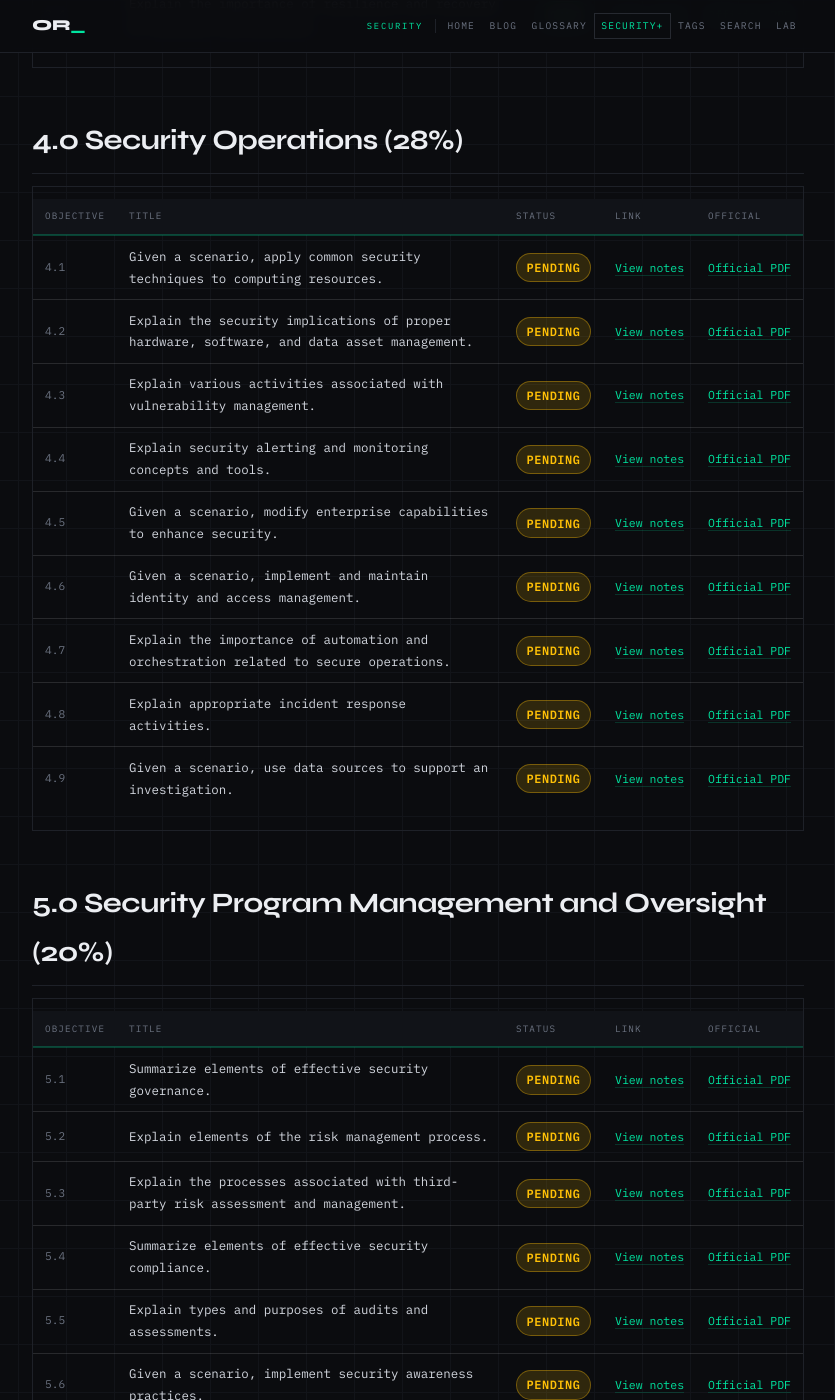
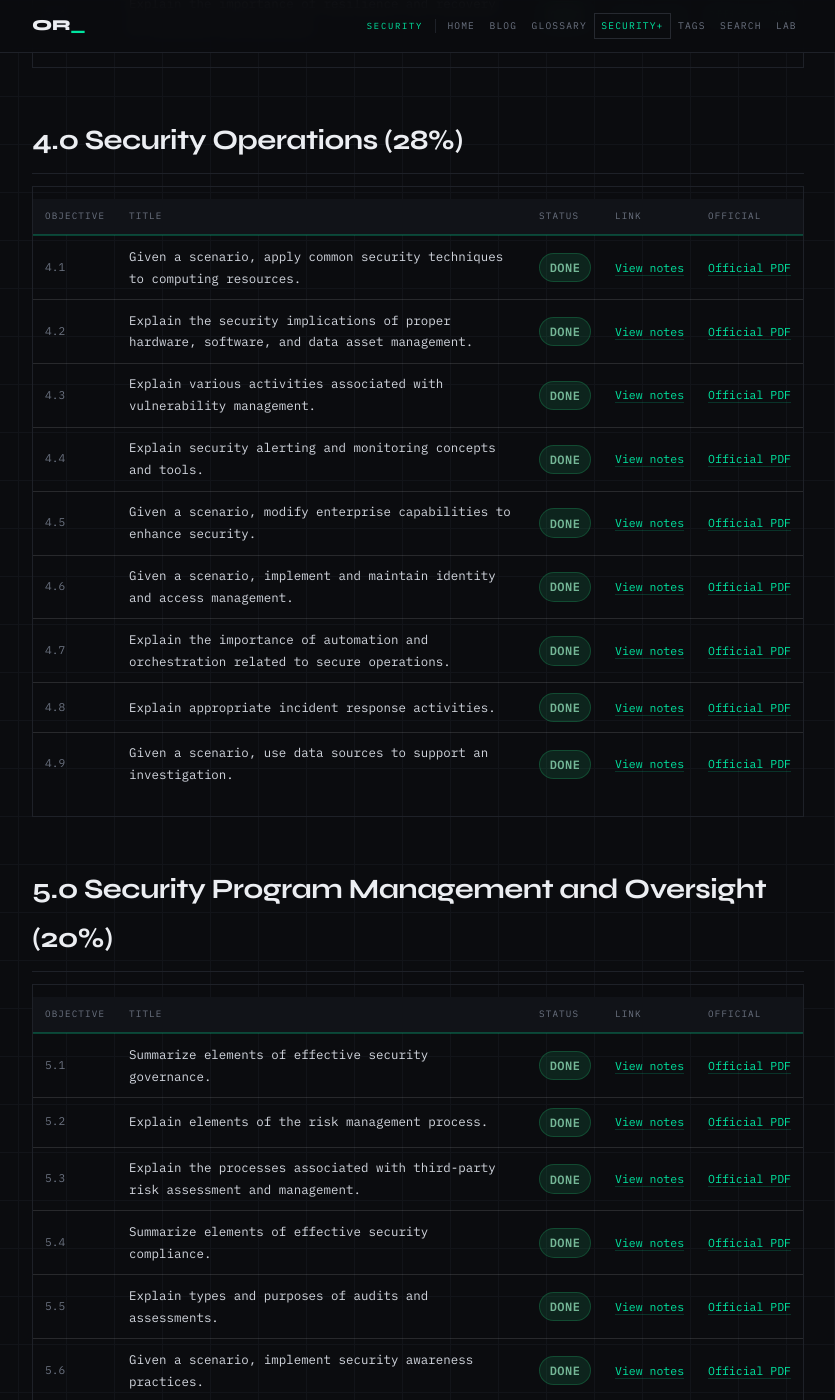
Before and after one commit to ondrejrollinger/ondrejrollinger.github.io, a Jekyll site: the page built from secplus/index.md, in a window 1280 px wide and 1400 px high, scrolled down 1664 px. Shown: the whole window, without its empty margins (222-1057 px from the left). Built offline with Jekyll 4.4.1, drawn with Linux system fonts in a browser that asks for light colours; some of the changed text lies outside the part shown.

Commit message:
Update objective statuses from 'pending' to 'done'

```diff
--- a/_data/secplus701.yml
+++ b/_data/secplus701.yml
@@ -72,39 +72,39 @@ domains:
       - id: "4.1"
         slug: "4-1"
         title: "Given a scenario, apply common security techniques to computing resources."
-        status: "pending"
+        status: "done"
       - id: "4.2"
         slug: "4-2"
         title: "Explain the security implications of proper hardware, software, and data asset management."
-        status: "pending"
+        status: "done"
       - id: "4.3"
         slug: "4-3"
         title: "Explain various activities associated with vulnerability management."
-        status: "pending"
+        status: "done"
       - id: "4.4"
         slug: "4-4"
         title: "Explain security alerting and monitoring concepts and tools."
-        status: "pending"
+        status: "done"
       - id: "4.5"
         slug: "4-5"
         title: "Given a scenario, modify enterprise capabilities to enhance security."
-        status: "pending"
+        status: "done"
       - id: "4.6"
         slug: "4-6"
         title: "Given a scenario, implement and maintain identity and access management."
-        status: "pending"
+        status: "done"
       - id: "4.7"
         slug: "4-7"
         title: "Explain the importance of automation and orchestration related to secure operations."
-        status: "pending"
+        status: "done"
       - id: "4.8"
         slug: "4-8"
         title: "Explain appropriate incident response activities."
-        status: "pending"
+        status: "done"
       - id: "4.9"
         slug: "4-9"
         title: "Given a scenario, use data sources to support an investigation."
-        status: "pending"
+        status: "done"
   - id: "5.0"
     name: "Security Program Management and Oversight"
     weight: 20
@@ -112,24 +112,24 @@ domains:
       - id: "5.1"
         slug: "5-1"
         title: "Summarize elements of effective security governance."
-        status: "pending"
+        status: "done"
       - id: "5.2"
         slug: "5-2"
         title: "Explain elements of the risk management process."
-        status: "pending"
+        status: "done"
       - id: "5.3"
         slug: "5-3"
         title: "Explain the processes associated with third-party risk assessment and management."
-        status: "pending"
+        status: "done"
       - id: "5.4"
         slug: "5-4"
         title: "Summarize elements of effective security compliance."
-        status: "pending"
+        status: "done"
       - id: "5.5"
         slug: "5-5"
         title: "Explain types and purposes of audits and assessments."
-        status: "pending"
+        status: "done"
       - id: "5.6"
         slug: "5-6"
         title: "Given a scenario, implement security awareness practices."
-        status: "pending"
+        status: "done"
```
